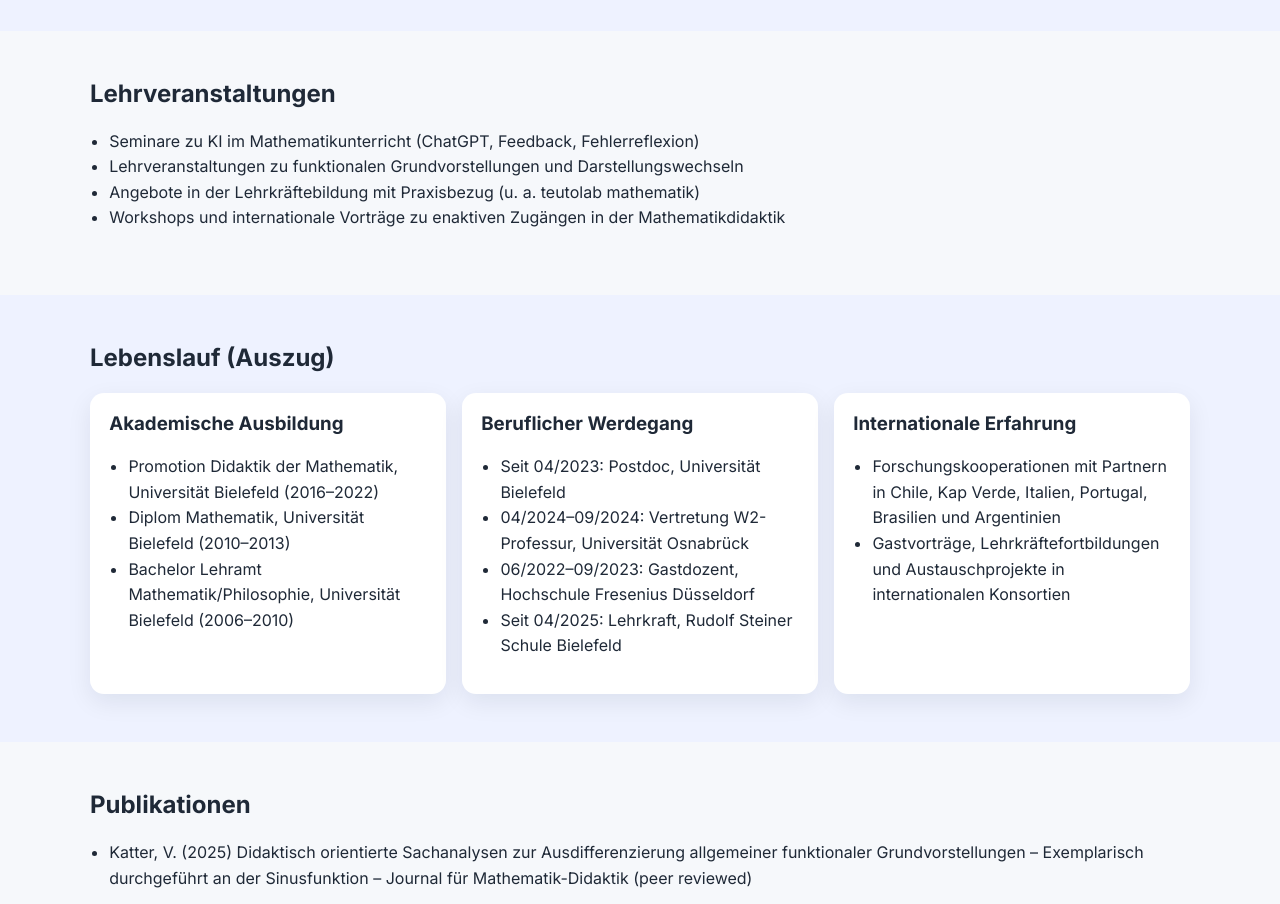
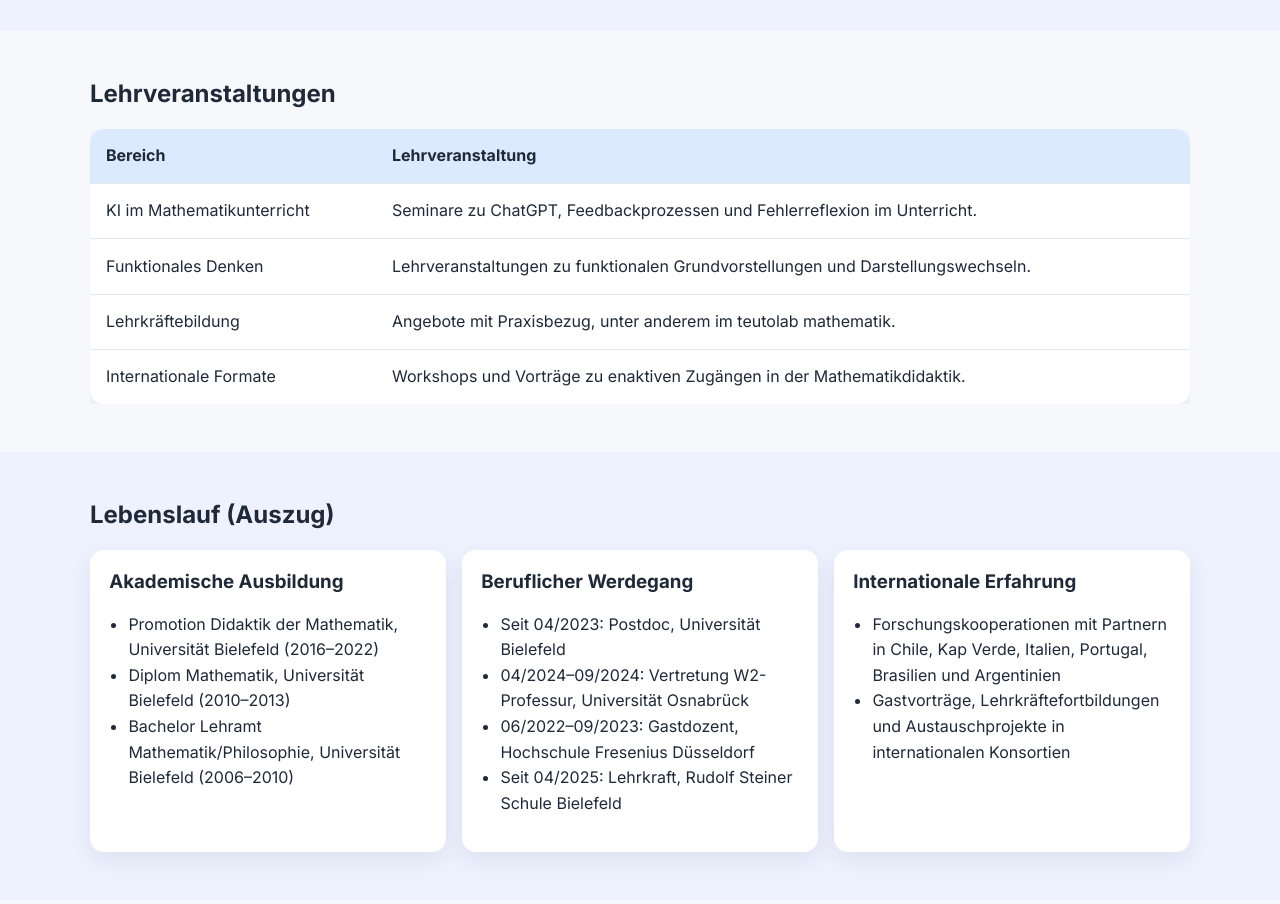
Before and after one commit to trompetenmann-arch/vkatter, a plain HTML site: page index.html in a window 1280 px wide. Shown: the part 1780-2684 px from the top of the page. Drawn offline with Linux system fonts and the light colour scheme.

Commit message:
Improve mobile navigation and teaching section layout

```diff
--- a/index.html
+++ b/index.html
@@ -15,7 +15,6 @@
   <body>
     <header class="site-header">
       <div class="container nav-wrap">
-        <div class="brand">Mathematikdidaktik</div>
         <nav>
           <ul class="nav-links">
             <li><a href="#ueber-mich">Über mich</a></li>
@@ -123,12 +122,34 @@
       <section id="lehrveranstaltungen" class="section">
         <div class="container">
           <h2>Lehrveranstaltungen</h2>
-          <ul class="list">
-            <li>Seminare zu KI im Mathematikunterricht (ChatGPT, Feedback, Fehlerreflexion)</li>
-            <li>Lehrveranstaltungen zu funktionalen Grundvorstellungen und Darstellungswechseln</li>
-            <li>Angebote in der Lehrkräftebildung mit Praxisbezug (u. a. teutolab mathematik)</li>
-            <li>Workshops und internationale Vorträge zu enaktiven Zugängen in der Mathematikdidaktik</li>
-          </ul>
+          <div class="table-wrap">
+            <table class="cv-table" aria-label="Übersicht Lehrveranstaltungen">
+              <thead>
+                <tr>
+                  <th>Bereich</th>
+                  <th>Lehrveranstaltung</th>
+                </tr>
+              </thead>
+              <tbody>
+                <tr>
+                  <td>KI im Mathematikunterricht</td>
+                  <td>Seminare zu ChatGPT, Feedbackprozessen und Fehlerreflexion im Unterricht.</td>
+                </tr>
+                <tr>
+                  <td>Funktionales Denken</td>
+                  <td>Lehrveranstaltungen zu funktionalen Grundvorstellungen und Darstellungswechseln.</td>
+                </tr>
+                <tr>
+                  <td>Lehrkräftebildung</td>
+                  <td>Angebote mit Praxisbezug, unter anderem im teutolab mathematik.</td>
+                </tr>
+                <tr>
+                  <td>Internationale Formate</td>
+                  <td>Workshops und Vorträge zu enaktiven Zugängen in der Mathematikdidaktik.</td>
+                </tr>
+              </tbody>
+            </table>
+          </div>
         </div>
       </section>
 
--- a/styles.css
+++ b/styles.css
@@ -8,6 +8,10 @@
 
 * {
   box-sizing: border-box;
+}
+
+html {
+  scroll-padding-top: 5.5rem;
 }
 
 body {
@@ -33,14 +37,9 @@ body {
 
 .nav-wrap {
   display: flex;
-  justify-content: space-between;
+  justify-content: center;
   align-items: center;
   padding: 0.8rem 0;
-}
-
-.brand {
-  font-weight: 700;
-  color: var(--primary);
 }
 
 .nav-links {
@@ -49,6 +48,7 @@ body {
   gap: 1rem;
   margin: 0;
   padding: 0;
+  justify-content: center;
 }
 
 .nav-links a {
@@ -130,6 +130,36 @@ h1 {
 
 .section {
   padding: 3rem 0;
+  scroll-margin-top: 5.5rem;
+}
+
+.table-wrap {
+  overflow-x: auto;
+}
+
+.cv-table {
+  width: 100%;
+  border-collapse: collapse;
+  background: var(--card);
+  border-radius: 14px;
+  overflow: hidden;
+  box-shadow: 0 8px 24px rgba(15, 23, 42, 0.08);
+}
+
+.cv-table th,
+.cv-table td {
+  text-align: left;
+  padding: 0.9rem 1rem;
+  border-bottom: 1px solid #e5e7eb;
+  vertical-align: top;
+}
+
+.cv-table th {
+  background: #dbeafe;
+}
+
+.cv-table tbody tr:last-child td {
+  border-bottom: none;
 }
 
 .alt {
@@ -176,7 +206,34 @@ h1 {
 
   .nav-links {
     flex-wrap: wrap;
-    justify-content: flex-end;
+    justify-content: center;
+    gap: 0.55rem 0.9rem;
+    font-size: 0.95rem;
+  }
+}
+
+@media (max-width: 640px) {
+  html {
+    scroll-padding-top: 7.75rem;
+  }
+
+  .section {
+    scroll-margin-top: 7.75rem;
+  }
+
+  .nav-wrap {
+    padding: 0.6rem 0;
+  }
+
+  .nav-links {
+    font-size: 0.88rem;
+    gap: 0.45rem 0.7rem;
+  }
+
+  .cv-table th,
+  .cv-table td {
+    padding: 0.7rem 0.75rem;
+    font-size: 0.92rem;
   }
 }
 
```
